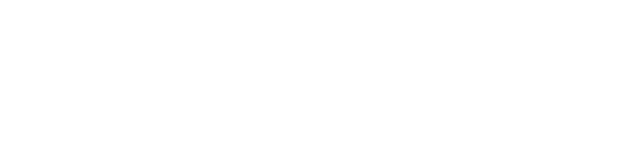
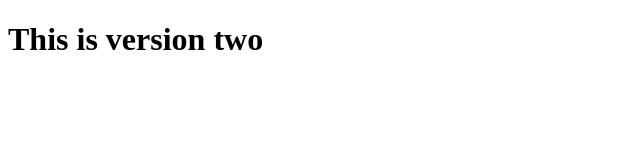
Before and after one commit to 12345ganeshbude/Myrepo, a plain HTML site: page index.html in a window 1280 px wide. Shown: the whole page, without its empty margins (0-640 px from the left). Drawn offline with Linux system fonts and the light colour scheme.

Commit message:
this is a v2

```diff
--- a/index.html
+++ b/index.html
@@ -6,6 +6,6 @@
     <title>Document</title>
 </head>
 <body>
-
+    <h1>This is version two</h1>
 </body>
 </html>
```
